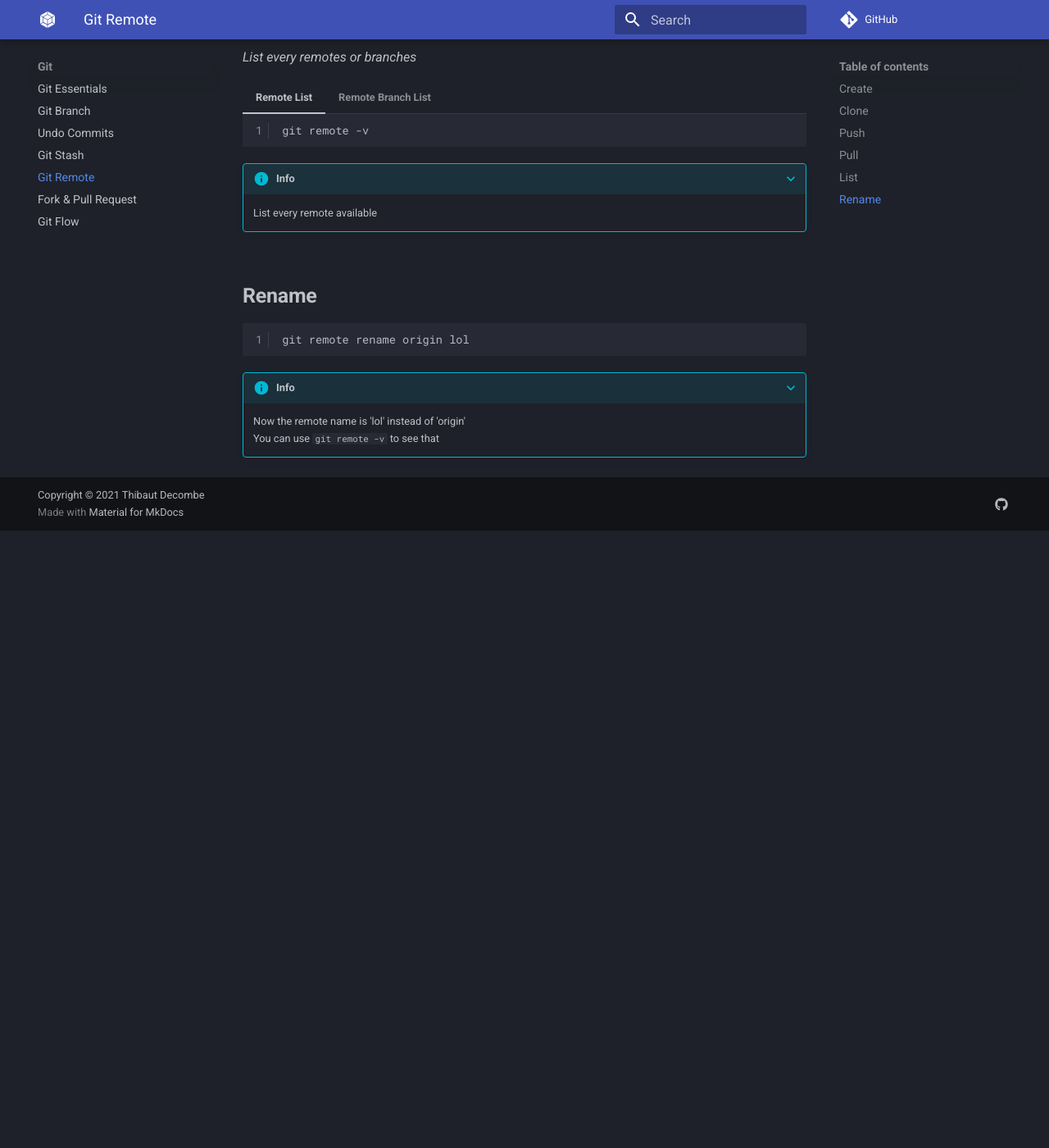
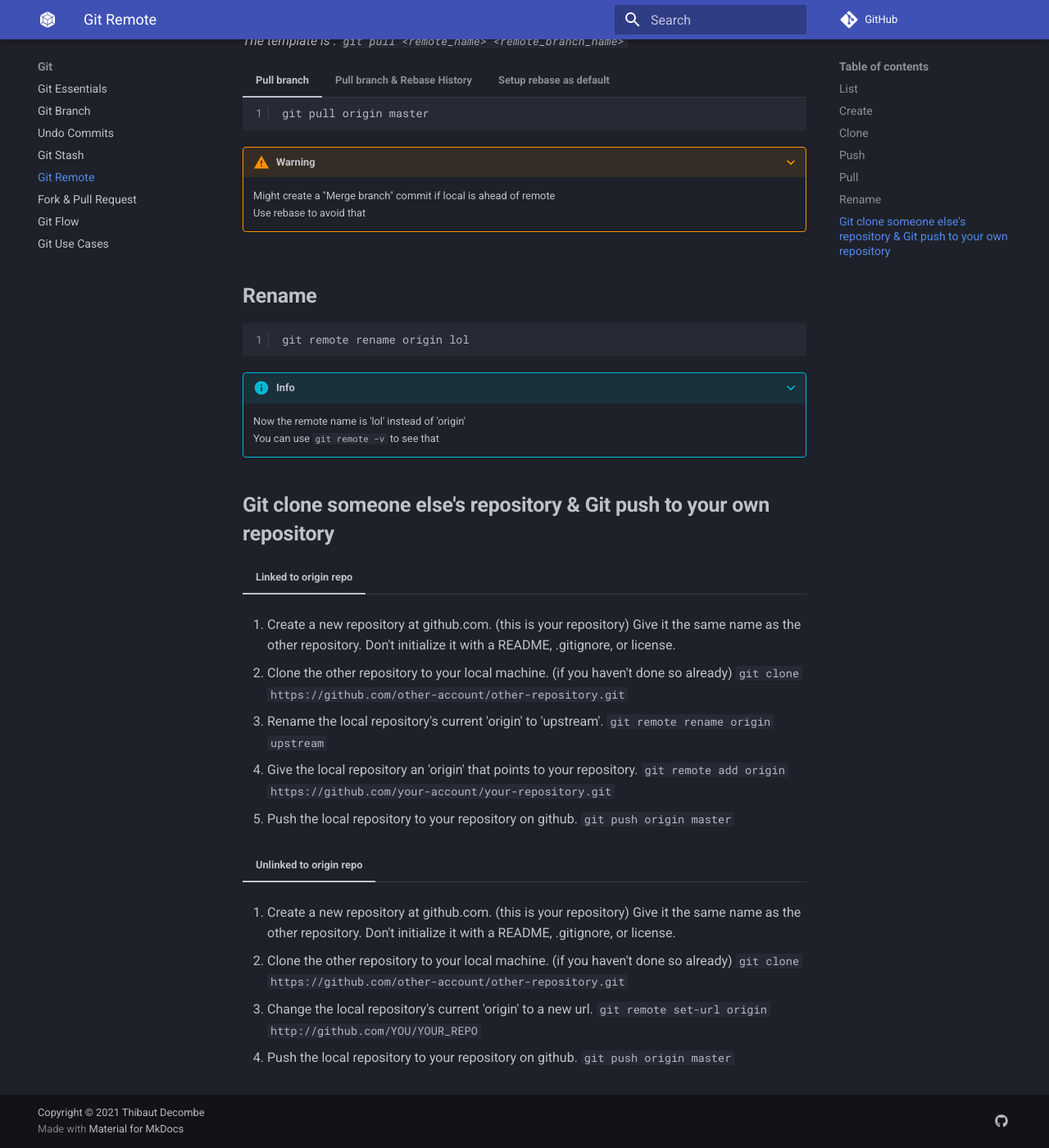
Before and after one commit to UnknownPlatypus/programming-memento, an MkDocs documentation site: the page built from docs/git/remote.md, in a window 1280 px wide and 1400 px high, scrolled down 1622 px. Shown: the whole window at 82% size. Built offline with MkDocs 1.6.1 and Material for MkDocs 9.7.7, drawn with Linux system fonts in a browser that asks for light colours; comment, search, counter and statistics services are not loaded; before the commit the page ends 2269 px from its top, so only the background shows below that; some of the changed text lies outside the part shown.

Commit message:
Adding git use cases

````diff
--- a/docs/git/remote.md
+++ b/docs/git/remote.md
@@ -2,6 +2,27 @@
 ---
 
 *Save all your git history to a remote (Github, Gitlab, ...)*
+
+## **List**
+*List every remotes or branches*
+=== "Remote List"
+
+    ``` sh
+    git remote -v
+    ```
+
+    ???+ info
+        List every remote available
+
+=== "Remote Branch List"
+
+    ``` sh
+    git branch -r
+    ```
+
+    ???+ info
+        List every remote branches available
+
 
 ## **Create**
 
@@ -118,29 +139,6 @@
     git config --global branch.autosetuprebase always
     ```
 
-
-## **List**
-*List every remotes or branches*
-=== "Remote List"
-
-    ``` sh
-    git remote -v
-    ```
-
-    ???+ info
-        List every remote available
-
-=== "Remote Branch List"
-
-    ``` sh
-    git branch -r
-    ```
-
-    ???+ info
-        List every remote branches available
-
-
-
 ## **Rename**
 
 ``` sh
@@ -150,3 +148,40 @@ git remote rename origin lol
 ???+ info
     Now the remote name is 'lol' instead of 'origin'
     You can use `git remote -v` to see that
+
+
+## **Git clone someone else's repository & Git push to your own repository**
+
+=== "Linked to origin repo"
+
+1. Create a new repository at github.com. (this is your repository)
+Give it the same name as the other repository.
+Don't initialize it with a README, .gitignore, or license.
+
+2. Clone the other repository to your local machine. (if you haven't done so already)
+    `git clone https://github.com/other-account/other-repository.git`
+
+3. Rename the local repository's current 'origin' to 'upstream'.
+    `git remote rename origin upstream`
+
+4. Give the local repository an 'origin' that points to your repository.
+    `git remote add origin https://github.com/your-account/your-repository.git`
+
+5. Push the local repository to your repository on github.
+    `git push origin master`
+
+
+=== "Unlinked to origin repo"
+
+1. Create a new repository at github.com. (this is your repository)
+Give it the same name as the other repository.
+Don't initialize it with a README, .gitignore, or license.
+
+2. Clone the other repository to your local machine. (if you haven't done so already)
+    `git clone https://github.com/other-account/other-repository.git`
+
+3. Change the local repository's current 'origin' to a new url.
+    `git remote set-url origin http://github.com/YOU/YOUR_REPO`
+
+4. Push the local repository to your repository on github.
+    `git push origin master`
--- a/mkdocs.yml
+++ b/mkdocs.yml
@@ -14,6 +14,7 @@ nav:
         - 'Git Remote': 'git/remote.md'
         - 'Fork & Pull Request': 'git/fork_pullrequest.md'
         - 'Git Flow': 'git/git_flow.md'
+        - 'Git Use Cases': 'git/usecases.md'
     - 'JS':
         - 'Introduction': 'javascript/index.md'
         - 'Variable declaration': 'javascript/variable_decl.md'
````
Also changed, not shown: docs/git/adv.md (deleted, +0 -315 lines), docs/git/commit.md (+18 -0 lines), docs/git/usecases.md (added, +122 -0 lines).
